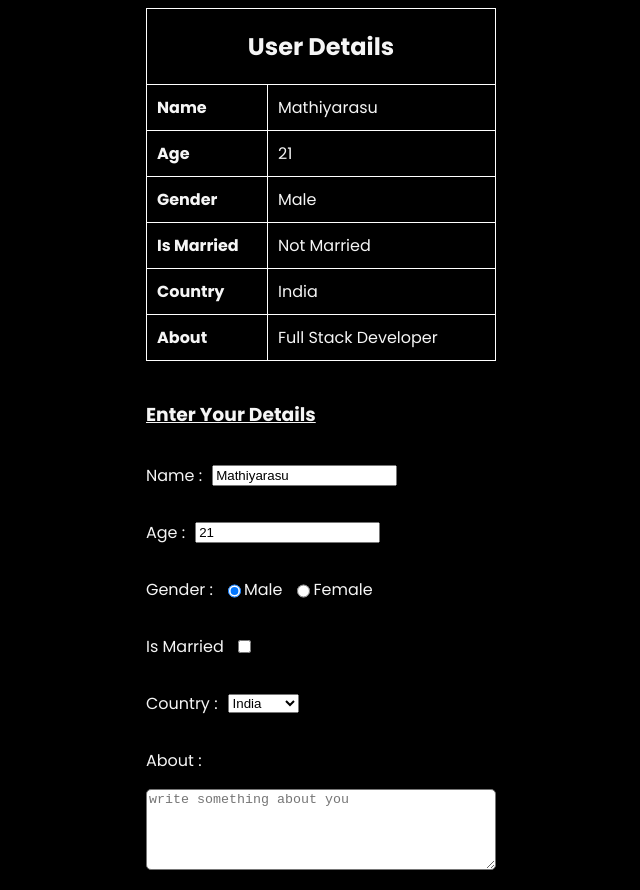
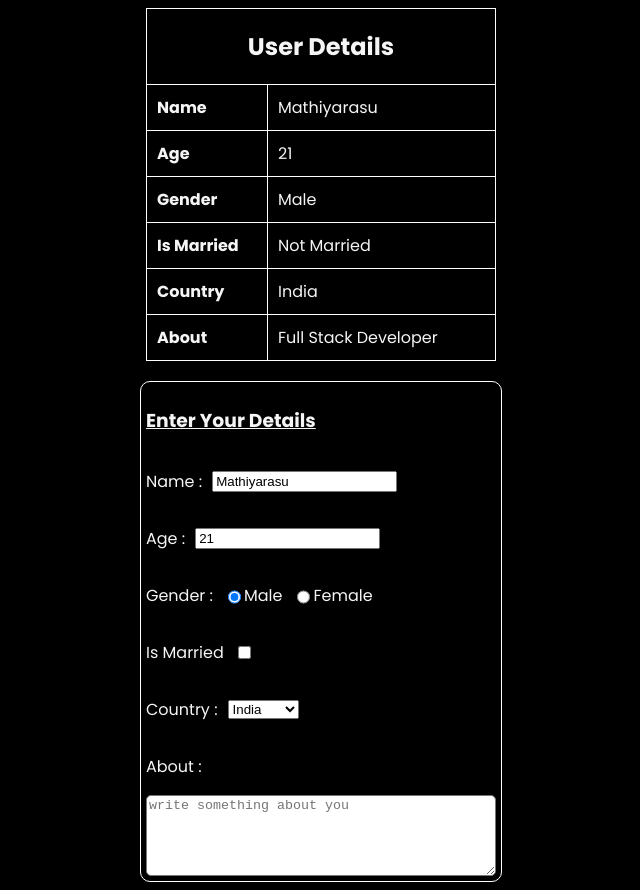
Before and after one commit to 0607mathi/react-learning, a React (Create React App) app: page / in a window 1280 px wide. Shown: the whole page, without its empty margins (319-959 px from the left). Built offline with nearby package versions, Linux system fonts and the light colour scheme.

Commit message:
padding adjustment in form container

```diff
--- a/src/Regform1.js
+++ b/src/Regform1.js
@@ -13,7 +13,7 @@ export const Regform1 = () => {
   const changeHandler = (e) => {
     const name = e.target.name;
     const value =
-      e.target.type === "checkbox" ? e.target.checked : e.target.value;
+      e.target.type === 'checkbox' ? e.target.checked : e.target.value;
     setUser({ ...user, [name]: value });
   };
   return (
--- a/src/index.css
+++ b/src/index.css
@@ -65,6 +65,9 @@ textarea{
 }
 
 form{
+    border-radius: 10px;
+    border:1px solid white;
+    padding: 5px;
     width: 350px;
     display: flex;
     flex-direction: column;
```
